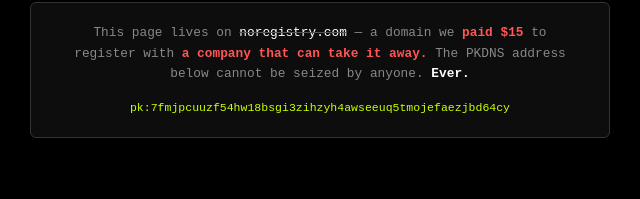
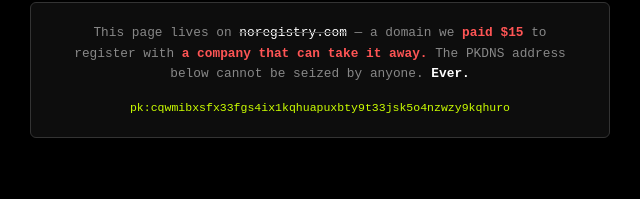
Before and after one commit to thisispav/no-registry, a website: page packages/app/index.html in a window 1280 px wide. Shown: the part 710-909 px from the top of the page, 320-960 px from the left. Drawn offline with Linux system fonts and the light colour scheme.

Commit message:
fix: update pkarr key to address we control, pointing to noregistry.com

```diff
--- a/packages/app/index.html
+++ b/packages/app/index.html
@@ -801,7 +801,7 @@
 
     <div class="domain-callout">
       <span class="domain-line">This page lives on <span class="domain-reg">noregistry.com</span> — a domain we <span class="domain-bad">paid $15</span> to register with <span class="domain-bad">a company that can take it away.</span> The PKDNS address below cannot be seized by anyone. <span class="domain-ever">Ever.</span></span>
-      <a class="domain-pkarr" href="#" title="PKDNS address — no registrar required"><!-- REPLACE WITH REAL PKARR ADDRESS -->pk:7fmjpcuuzf54hw18bsgi3zihzyh4awseeuq5tmojefaezjbd64cy</a>
+      <a class="domain-pkarr" href="#" title="PKDNS address — no registrar required">pk:cqwmibxsfx33fgs4ix1kqhuapuxbty9t33jsk5o4nzwzy9kqhuro</a>
     </div>
 
     <div class="stat-bar">
```
